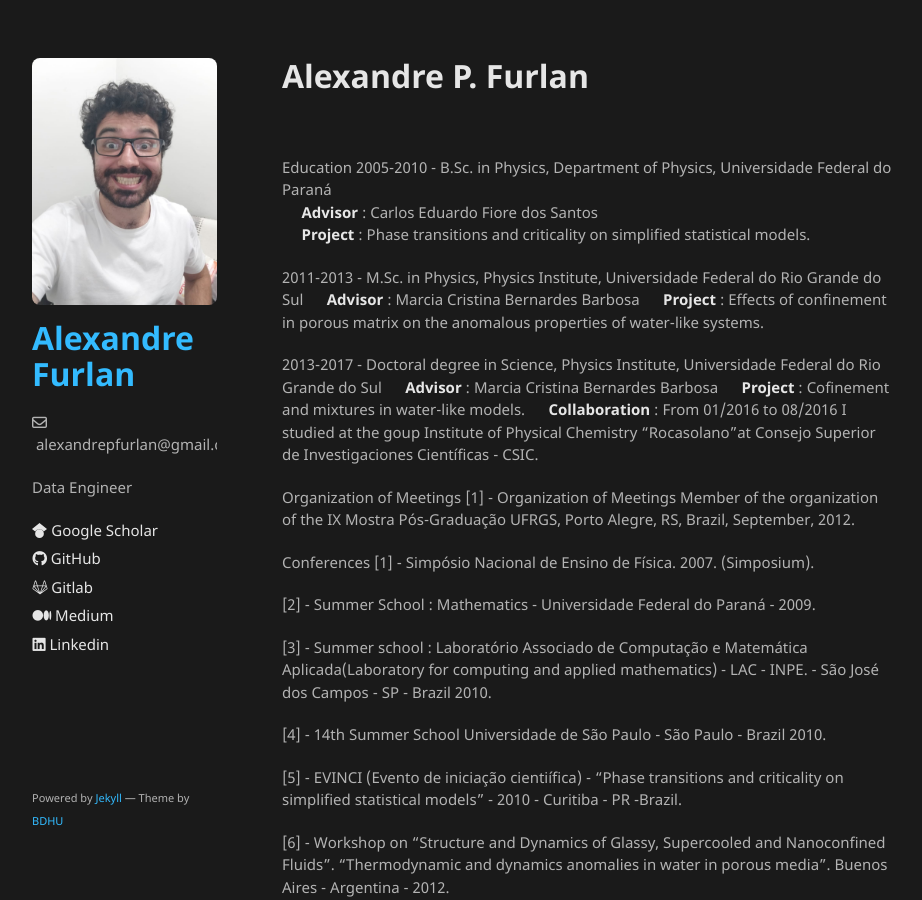
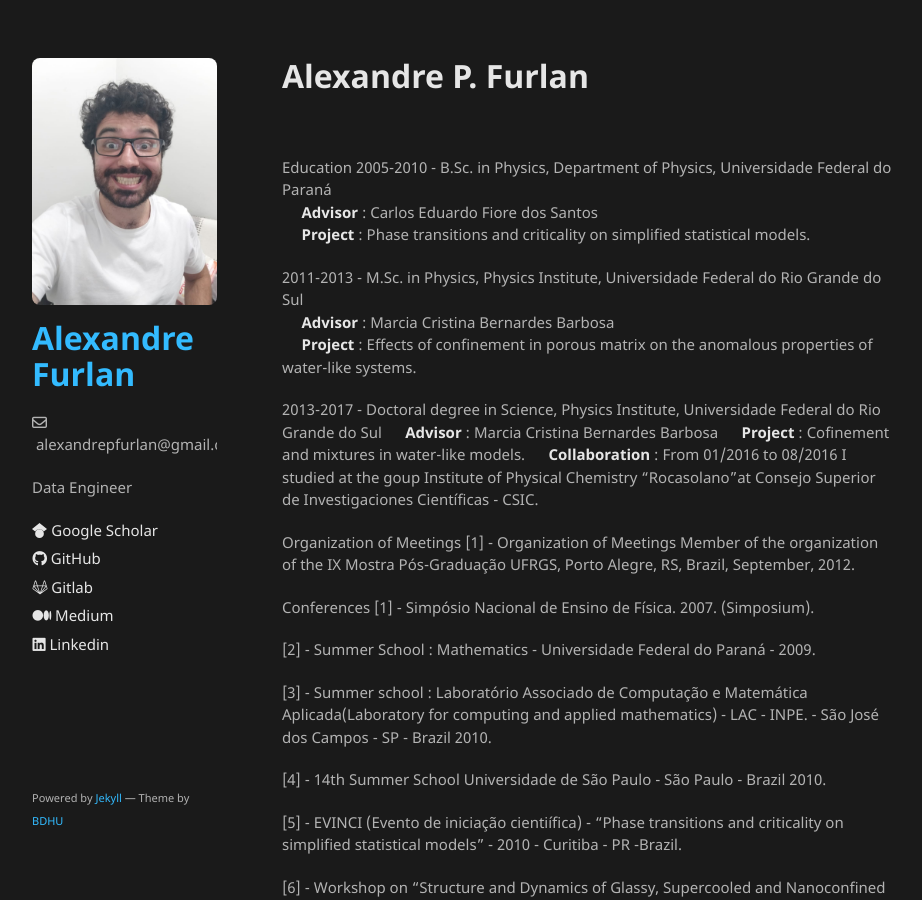
Before and after one commit to apfurlan/apfurlan.github.io, a Jekyll site: the page built from cv-page.md, in a window 1280 px wide and 900 px high. Shown: the whole window, without its empty margins (178-1100 px from the left). Built offline with Jekyll 4.4.1, drawn with Linux system fonts in a browser that asks for light colours; our own code applies the rules of GitHub Pages for plain Markdown files.

Commit message:
init commit

```diff
--- a/cv-page.md
+++ b/cv-page.md
@@ -9,8 +9,8 @@ Education
 &nbsp;&nbsp;&nbsp;&nbsp;        **Advisor** : Carlos Eduardo Fiore dos Santos \\
 &nbsp;&nbsp;&nbsp;&nbsp;        **Project** : Phase transitions and criticality on simplified statistical models.
 
-2011-2013 - M.Sc. in Physics, Physics Institute, Universidade Federal do Rio Grande do Sul
-&nbsp;&nbsp;&nbsp;&nbsp;       **Advisor** : Marcia Cristina Bernardes Barbosa
+2011-2013 - M.Sc. in Physics, Physics Institute, Universidade Federal do Rio Grande do Sul \\
+&nbsp;&nbsp;&nbsp;&nbsp;       **Advisor** : Marcia Cristina Bernardes Barbosa \\
 &nbsp;&nbsp;&nbsp;&nbsp;       **Project** : Effects of confinement in porous matrix on the anomalous properties of water-like systems.
 
 2013-2017 - Doctoral degree in Science, Physics Institute, Universidade Federal do Rio Grande do Sul
```
